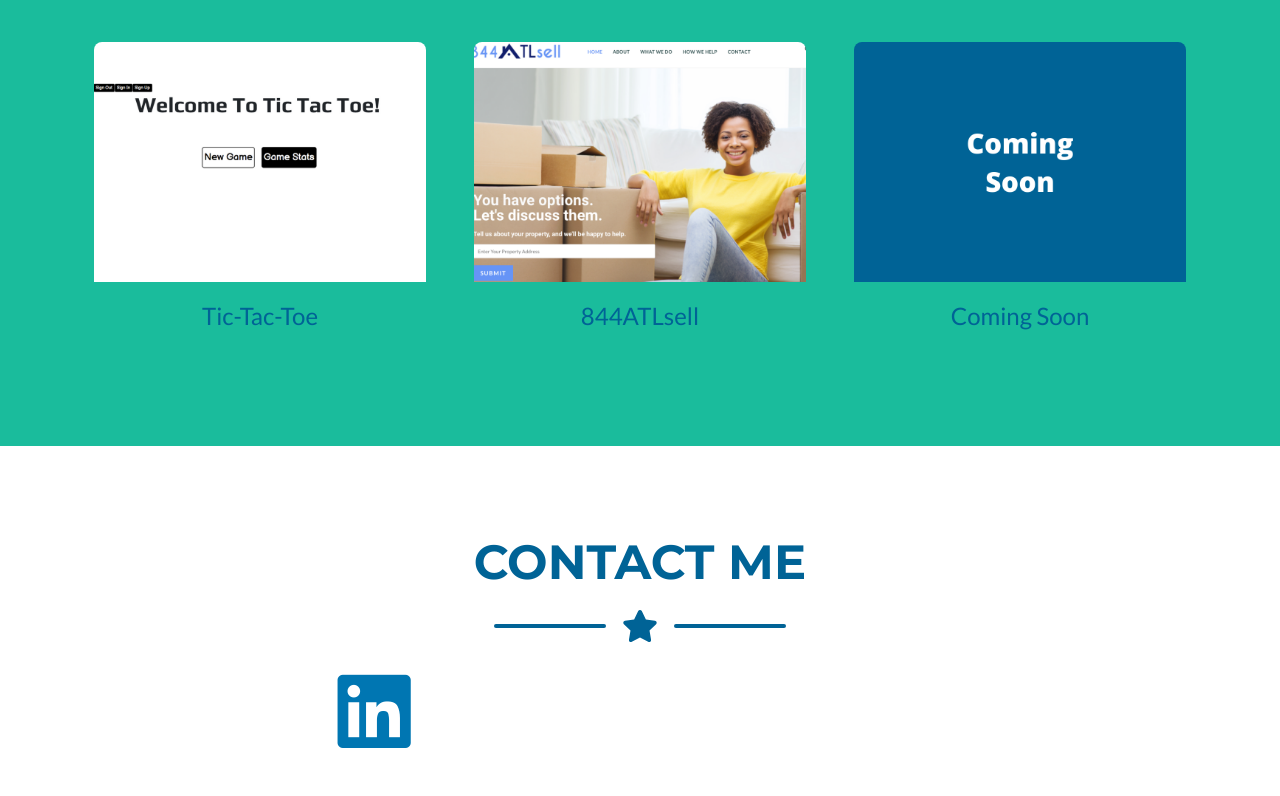
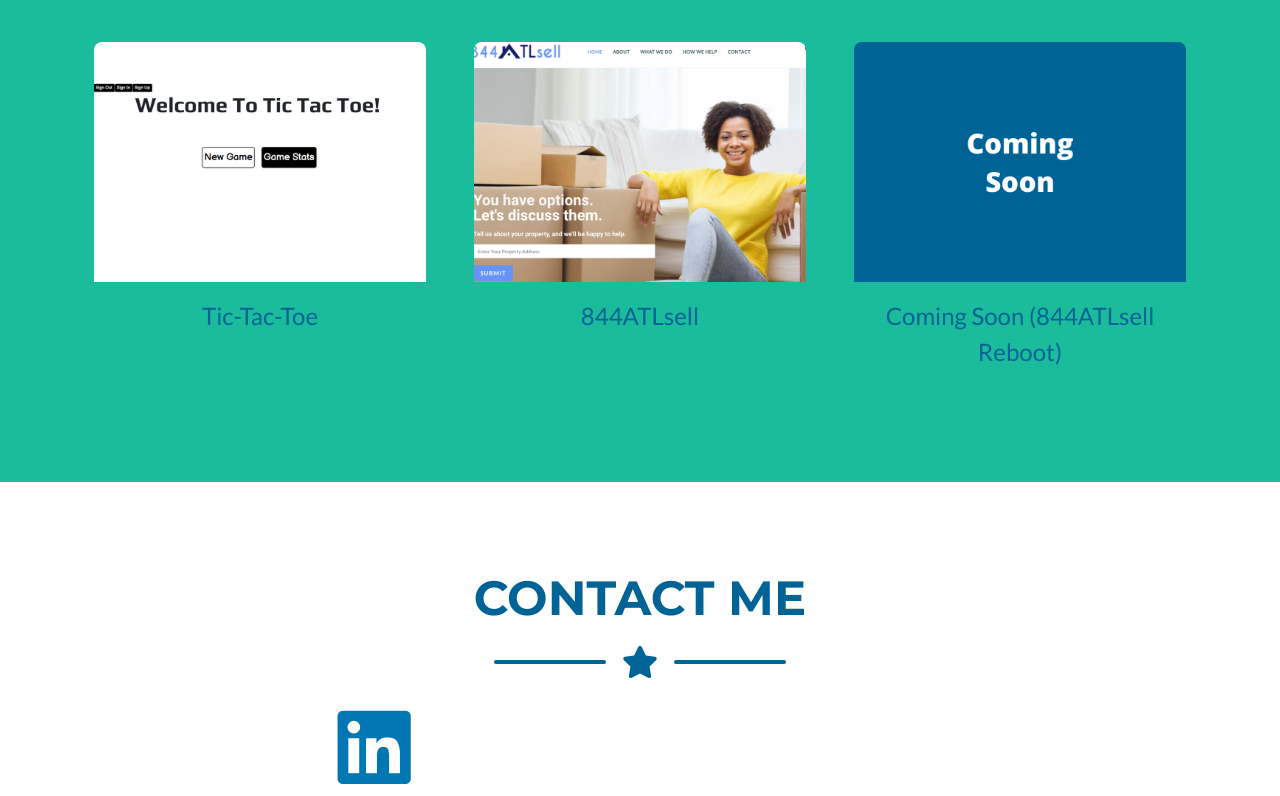
Before and after one commit to ako-21/github.io, a website: page index.html in a window 1280 px wide. Shown: the part 2762-3558 px from the top of the page. Drawn offline with nearby package versions, Linux system fonts and the light colour scheme; some icons are missing.

Commit message:
updated 'coming soon' with current project

```diff
--- a/index.html
+++ b/index.html
@@ -215,12 +215,12 @@
                     </div>
                     <!-- Portfolio Item 6-->
                     <div class="col-md-6 col-lg-4">
-                        <div class="portfolio-item mx-auto">
+                        <div class="portfolio-item mx-auto" data-toggle="modal" data-target="#portfolioModal6">
                             <div class="portfolio-item-caption coming-bg d-flex align-items-center justify-content-center h-100 w-100">
                                 <div class="portfolio-item-caption-content text-center text-white"><i class="fas fa-plus fa-3x"></i></div>
                             </div>
                             <img class="img-fluid" src="assets/img/coming.png" alt="" />
-                            <p class="project-name mt-3">Coming Soon</p>
+                            <p class="project-name mt-3">Coming Soon (844ATLsell Reboot)</p>
                         </div>
                     </div>
                 </div>
@@ -520,7 +520,7 @@
                             <div class="row justify-content-center">
                                 <div class="col-lg-8">
                                     <!-- Portfolio Modal - Title-->
-                                    <h2 class="portfolio-modal-title text-secondary text-uppercase mb-0" id="portfolioModal6Label">Submarine</h2>
+                                    <h2 class="portfolio-modal-title text-secondary text-uppercase mb-0" id="portfolioModal6Label">844ATLsell Reboot</h2>
                                     <!-- Icon Divider-->
                                     <div class="divider-custom">
                                         <div class="divider-custom-line"></div>
@@ -528,9 +528,8 @@
                                         <div class="divider-custom-line"></div>
                                     </div>
                                     <!-- Portfolio Modal - Image-->
-                                    <img class="img-fluid rounded mb-5" src="assets/img/portfolio/submarine.png" alt="" />
                                     <!-- Portfolio Modal - Text-->
-                                    <p class="mb-5">Lorem ipsum dolor sit amet, consectetur adipisicing elit. Mollitia neque assumenda ipsam nihil, molestias magnam, recusandae quos quis inventore quisquam velit asperiores, vitae? Reprehenderit soluta, eos quod consequuntur itaque. Nam.</p>
+                                    <p class="mb-5">This web app will empower home owners with key analytics about their home and relative area so they can make educated sales decisions. It is being built with React.js for the front end and Express.js for the back end. Various API's with real estate data will be integrated as well.</p>
                                     <button class="btn btn-primary" data-dismiss="modal">
                                         <i class="fas fa-times fa-fw"></i>
                                         Close Window
```
